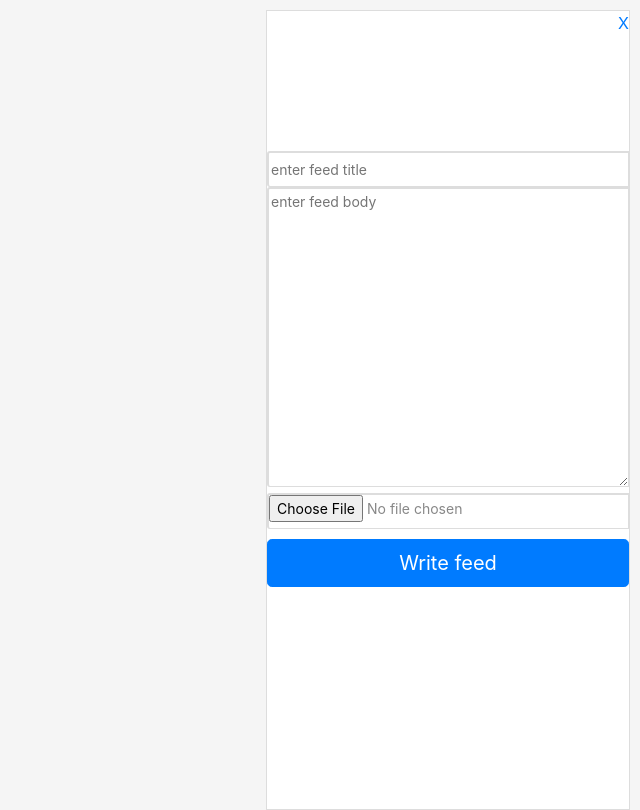
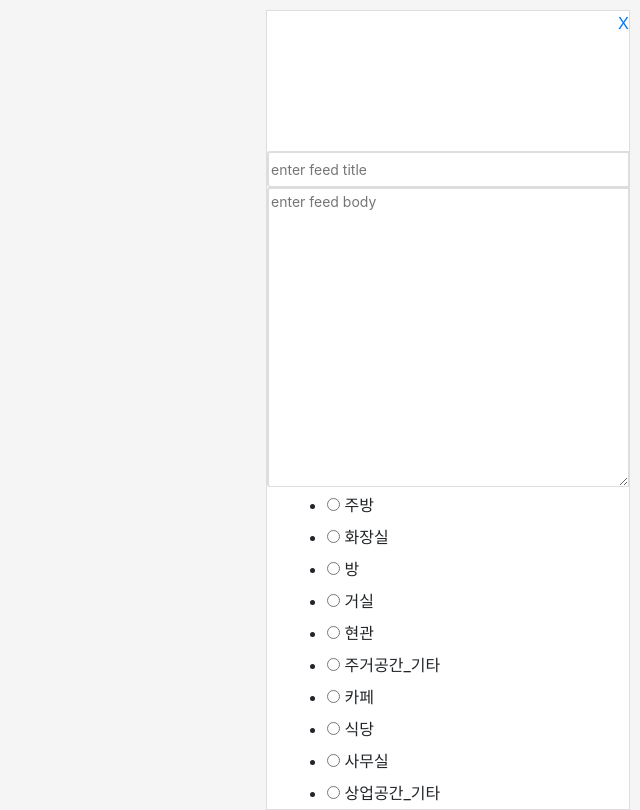
Before and after one commit to sisobus/howsmart, a Flask app: page /write_feed in a window 1280 px wide. Shown: the whole page, without its empty margins (640-1280 px from the left). Run offline with Flask 2, Linux system fonts and the light colour scheme; parts of the project's set-up code (start-up, migrations or seed data) failed here and were passed over; some libraries are stand-ins or nearby versions.

Commit message:
write feed category add

```diff
--- a/app/forms.py
+++ b/app/forms.py
@@ -71,10 +71,27 @@ class SigninForm(Form):
             self.email.errors.append('invalid email or password')
             return False
 
+def get_feed_category_list():
+    l = [
+        ('1','주방'),
+        ('2','화장실'),
+        ('3','방'),
+        ('4','거실'),
+        ('5','현관'),
+        ('6','주거공간_기타'),
+        ('7','카페'),
+        ('8','식당'),
+        ('9','사무실'),
+        ('10','상업공간_기타'),
+    ]
+    return l
+
 class WriteFeedForm(Form):
     title       = TextField('title', [validators.Required('please enter this feed title')])
     body        = TextAreaField('body', [validators.Required('please enter this feed body')])
     filename    = FileField('filename', [validators.Required('please enter this feed image file')])
+    feed_category = RadioField('feed_category', choices=get_feed_category_list())
+    #feed_category = RadioField('feed_category', choices=[('1','option1'),('2','option2'),('value_3','option3')])
 
     def __init__(self, *args, **kargs):
         Form.__init__(self, *args, **kargs)
@@ -89,6 +106,7 @@ class MakeProjectForm(Form):
     title       = TextField('title', [validators.Required('please enter this feed title')])
     body        = TextAreaField('body', [validators.Required('please enter this feed body')])
     filename    = FileField('filename', [validators.Required('please enter this feed image file')])
+    feed_category = RadioField('feed_category', choices=get_feed_category_list())
 
     def __init__(self, *args, **kargs):
         Form.__init__(self, *args, **kargs)
--- a/app/models.py
+++ b/app/models.py
@@ -33,6 +33,7 @@ class Feed(db.Model):
     created_at = db.Column(db.DateTime)
     user_id = db.Column(db.Integer, db.ForeignKey('user.id'))
     image_id = db.Column(db.Integer, db.ForeignKey('image.id'))
+    feed_category_id = db.Column(db.Integer, db.ForeignKey('feed_category.id'))
 
     def __init__(self, title, body, created_at):
         self.title = title
--- a/app/routes.py
+++ b/app/routes.py
@@ -224,6 +224,7 @@ def write_feed():
                 feed = Feed(writeFeedForm.title.data, writeFeedForm.body.data, datetime.utcnow())
                 feed.user_id = user.id
                 feed.image_id = image.id
+                feed.feed_category_id = int(writeFeedForm.feed_category.data)
                 db.session.add(feed)
                 db.session.commit()
             return redirect(url_for('main'))
--- a/app/templates/write_feed.html
+++ b/app/templates/write_feed.html
@@ -125,6 +125,12 @@
                 {% endfor %}
                 {{ writeFeedForm.body(placeholder="enter feed body") }}
                 </div>
+                <div style="margin-left: 20px;">
+                    {% for message in writeFeedForm.feed_category.errors %}
+                        <div class="flash">{{ message }}</div>
+                    {% endfor %}
+                    {{ writeFeedForm.feed_category }}
+                </div>
                 <div>
                 {% for message in writeFeedForm.filename.errors %}
                     <div class="flash">{{ message }}</div>
```
